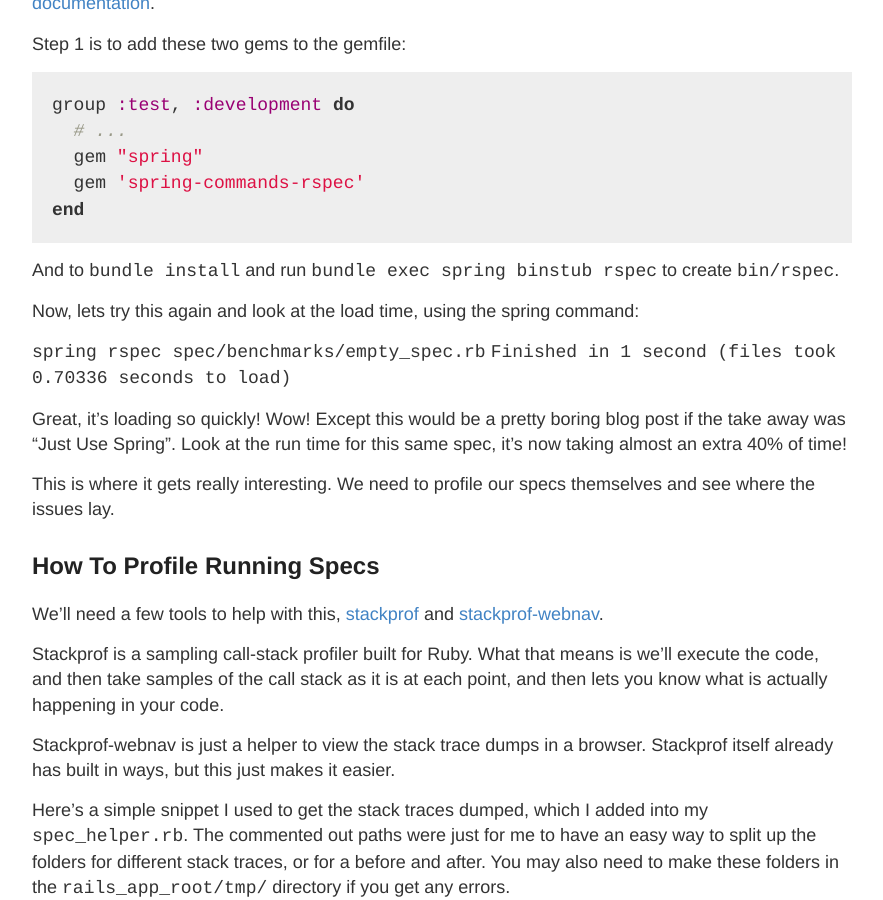
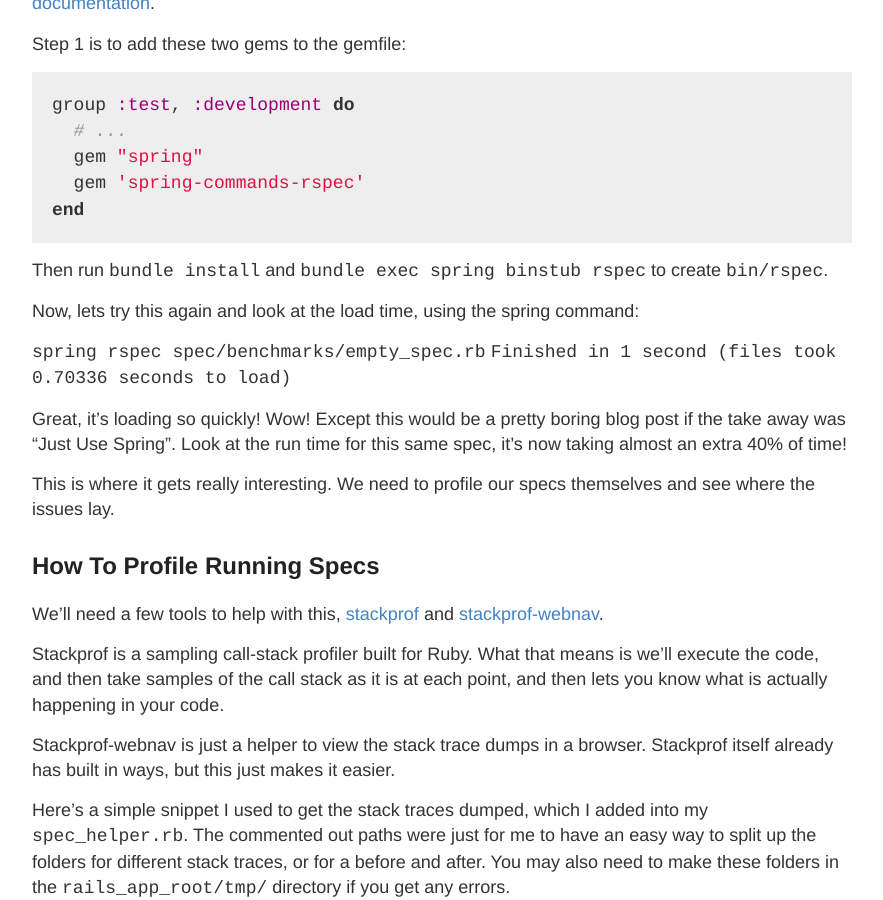
Before and after one commit to persado/persado.github.io, a Jekyll site: the page built from _posts/2020-01-22-speed-up-rspec-boot-time.md, in a window 1280 px wide and 900 px high, scrolled down 3153 px. Shown: the whole window, without its empty margins (198-1081 px from the left). Built offline with Jekyll 4.4.1, drawn with Linux system fonts in a browser that asks for light colours.

Commit message:
Update _posts/2020-01-22-speed-up-rspec-boot-time.md
Co-Authored-By: Jose Santiago <jose@binary-dev.com>

````diff
--- a/_posts/2020-01-22-speed-up-rspec-boot-time.md
+++ b/_posts/2020-01-22-speed-up-rspec-boot-time.md
@@ -78,7 +78,7 @@ group :test, :development do
 end
 ```
 
-And to `bundle install` and run `bundle exec spring binstub rspec` to create `bin/rspec`.
+Then run `bundle install` and `bundle exec spring binstub rspec` to create `bin/rspec`.
 
 Now, lets try this again and look at the load time, using the spring command:
 
````
